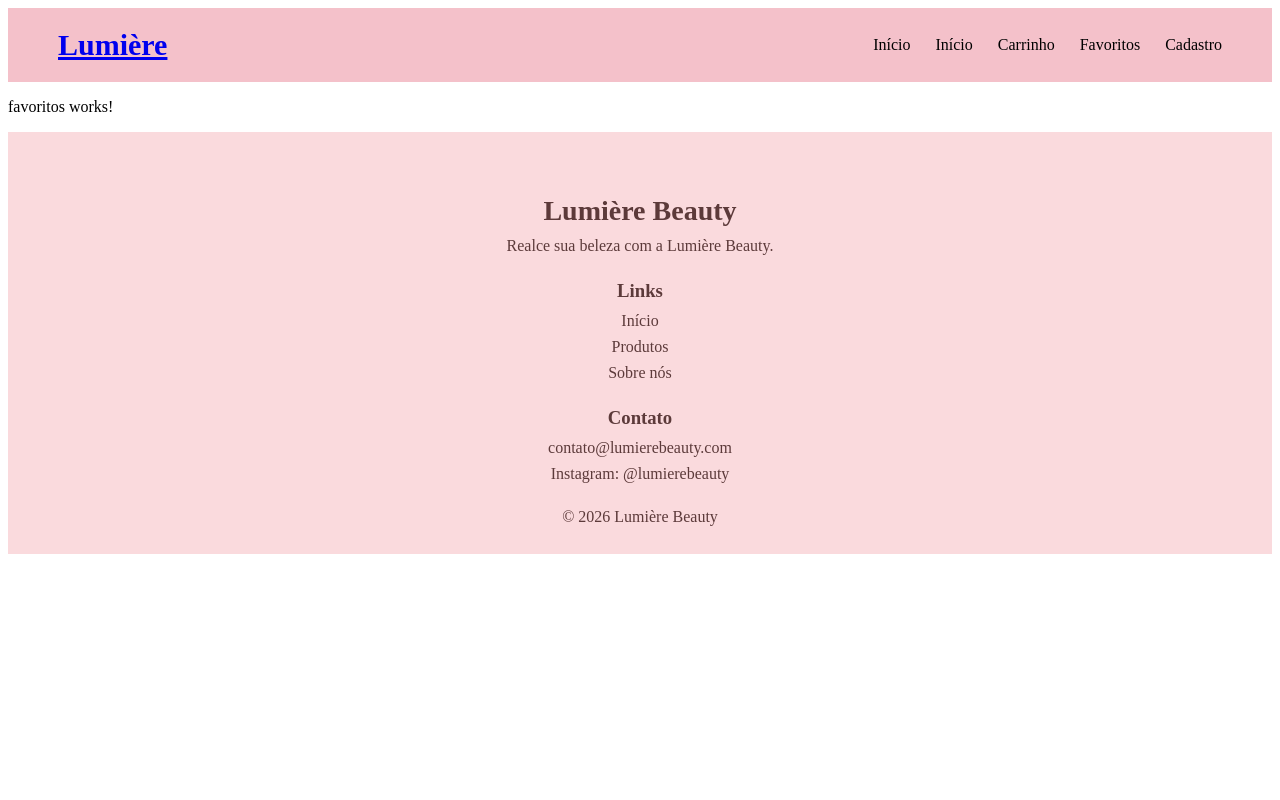
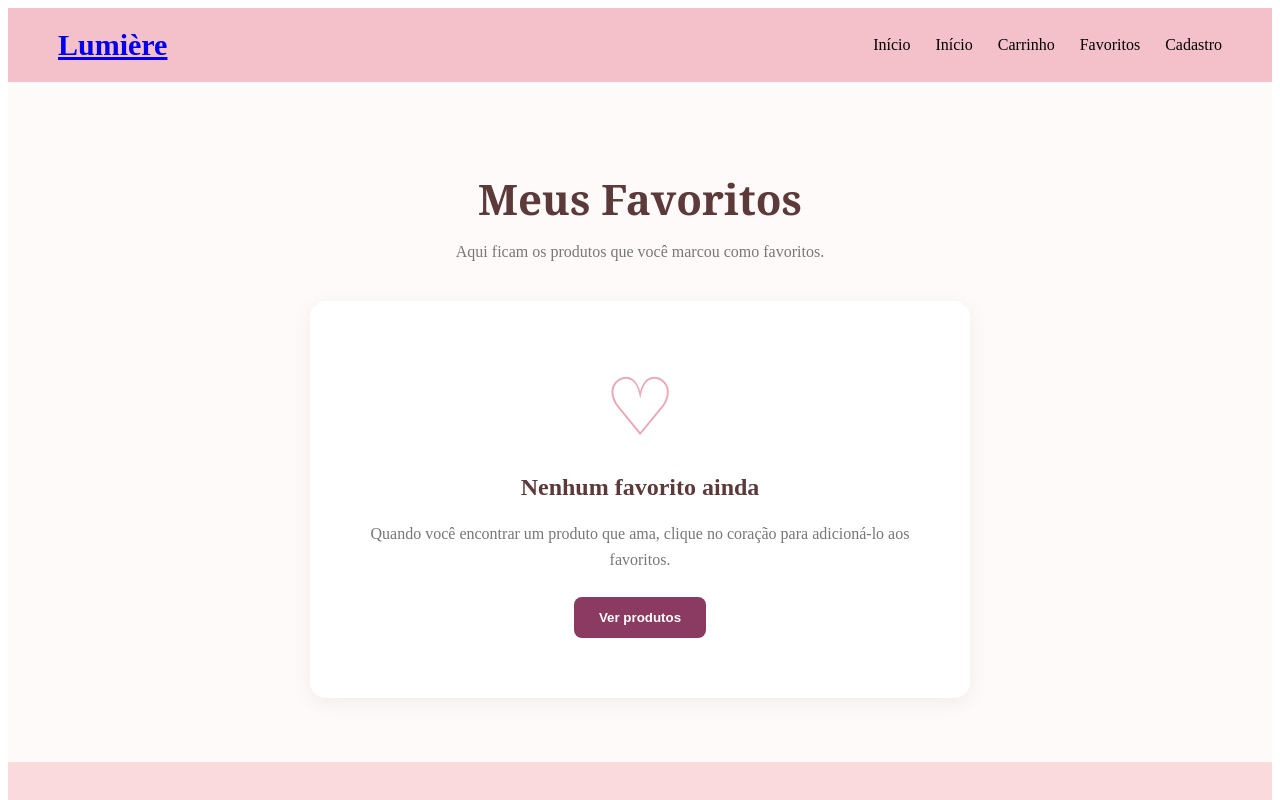
Before and after one commit to 04-rgb/loja-lumier, an Angular app: page /favoritos in a window 1280 px wide. Shown: the top 800 px of the page. Built offline with nearby package versions, Linux system fonts and the light colour scheme.

Commit message:
Implementa favoritos

```diff
--- a/src/app/pages/favoritos/favoritos.css
+++ b/src/app/pages/favoritos/favoritos.css
@@ -0,0 +1,59 @@
+.favoritos {
+      min-height: 70vh;
+        padding: 60px 8%;
+          background: #fffafa;
+            text-align: center;
+            }
+
+            .favoritos h1 {
+              margin-bottom: 10px;
+                color: #5c3a3a;
+                  font-family: Georgia, serif;
+                    font-size: 42px;
+                    }
+
+                    .descricao {
+                      color: #777;
+                        margin-bottom: 40px;
+                        }
+
+                        .favoritos-vazio {
+                          max-width: 600px;
+                            margin: 0 auto;
+                              padding: 60px 30px;
+                                background: white;
+                                  border-radius: 16px;
+                                    box-shadow: 0 5px 20px rgba(0, 0, 0, 0.06);
+                                    }
+
+                                    .coracao {
+                                      font-size: 80px;
+                                        color: #e8a9b8;
+                                          margin-bottom: 10px;
+                                          }
+
+                                          .favoritos-vazio h2 {
+                                            color: #5c3a3a;
+                                              font-size: 24px;
+                                              }
+
+                                              .favoritos-vazio p {
+                                                color: #777;
+                                                  line-height: 1.6;
+                                                    margin-bottom: 25px;
+                                                    }
+
+                                                    .favoritos-vazio button {
+                                                      border: none;
+                                                        padding: 13px 25px;
+                                                          border-radius: 8px;
+                                                            background: #8b3a62;
+                                                              color: white;
+                                                                font-weight: bold;
+                                                                  cursor: pointer;
+                                                                  }
+
+                                                                  .favoritos-vazio button:hover {
+                                                                    background: #6f2c4d;
+                                                                    }x
+}
--- a/src/app/pages/favoritos/favoritos.html
+++ b/src/app/pages/favoritos/favoritos.html
@@ -1 +1,26 @@
-<p>favoritos works!</p>
+<main class="favoritos">
+
+      <h1>Meus Favoritos</h1>
+
+        <p class="descricao">
+            Aqui ficam os produtos que você marcou como favoritos.
+              </p>
+
+                <section class="favoritos-vazio">
+
+                    <div class="coracao">♡</div>
+
+                        <h2>Nenhum favorito ainda</h2>
+
+                            <p>
+                                  Quando você encontrar um produto que ama,
+                                        clique no coração para adicioná-lo aos favoritos.
+                                            </p>
+
+                                                <button>
+                                                      Ver produtos
+                                                          </button>
+
+                                                            </section>
+
+                                                            </main>
```
Also changed, not shown: src/app/pages/favoritos/favoritos.ts (+7 -5 lines).
